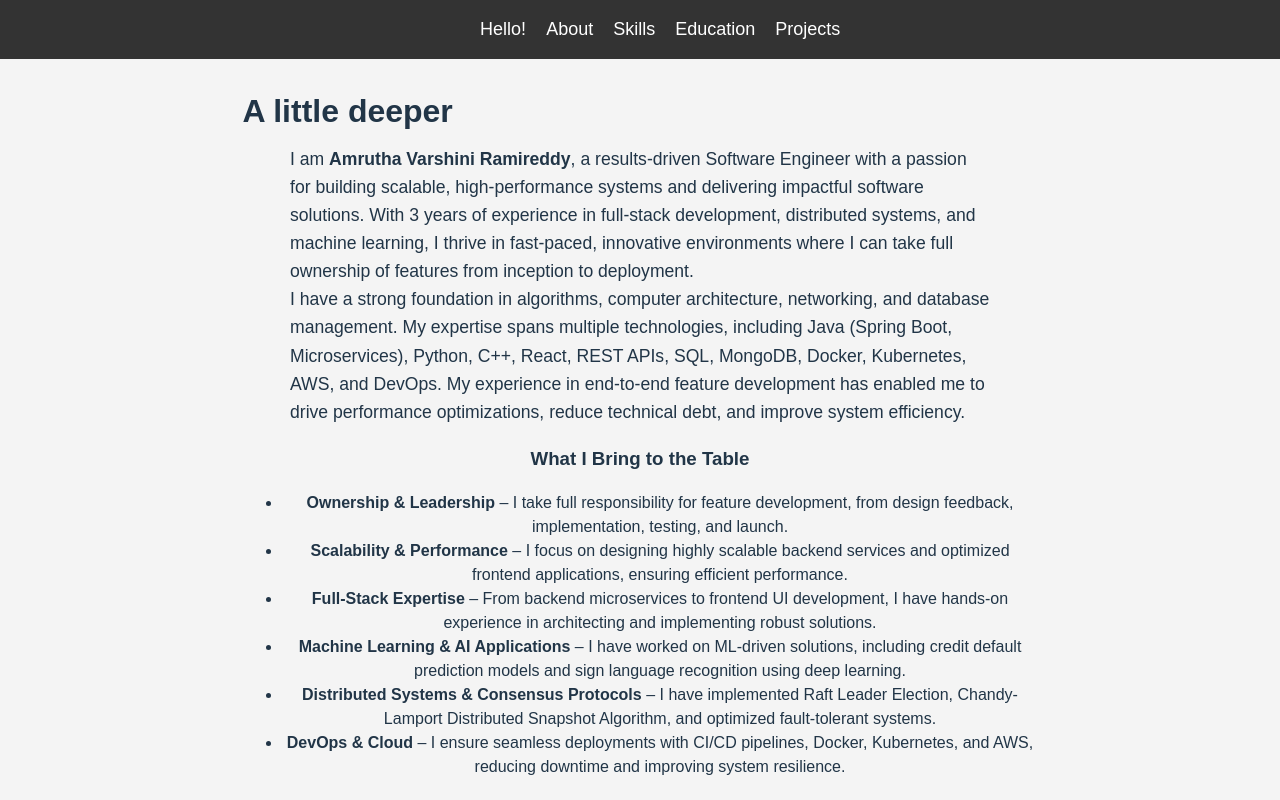
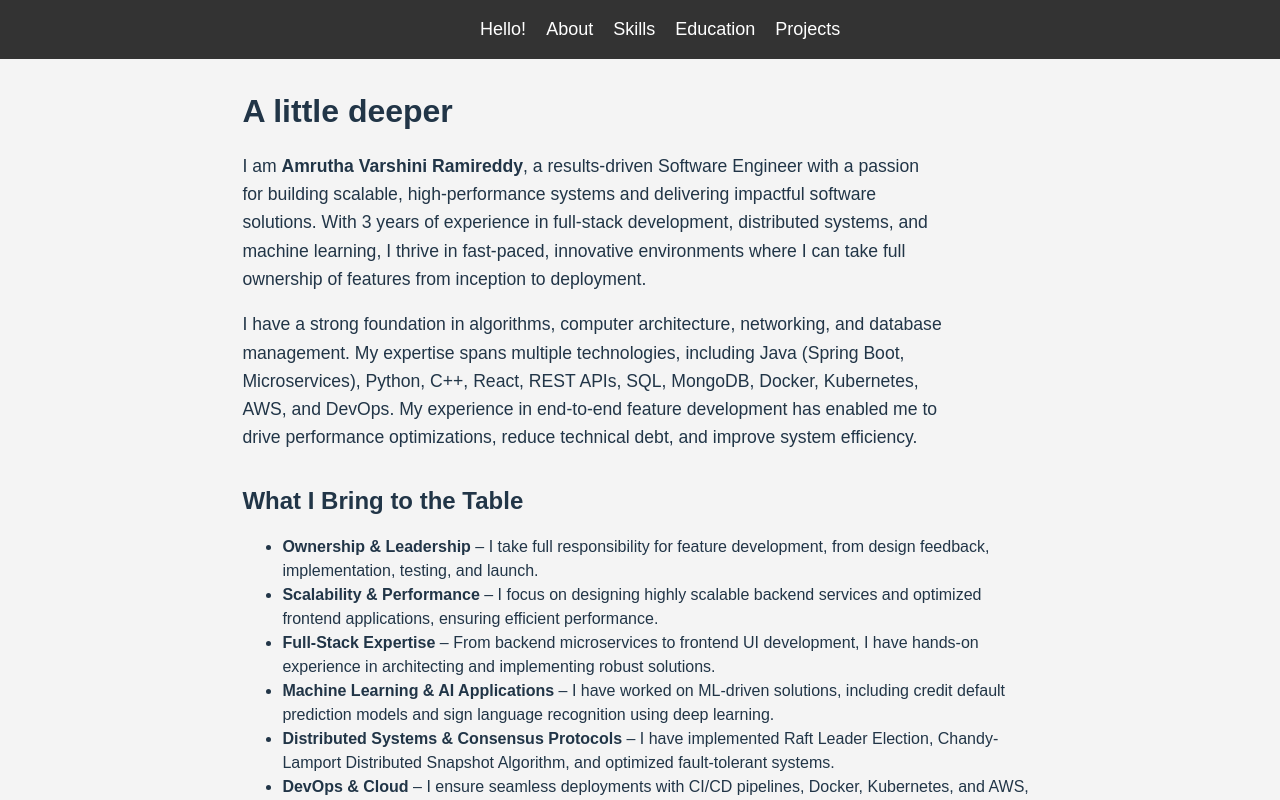
Before and after one commit to Amrutha277/portfolio, a React (Vite) app: page /about in a window 1280 px wide. Shown: the top 800 px of the page. Built offline with nearby package versions, Linux system fonts and the light colour scheme.

Commit message:
about css

```diff
--- a/src/components/About.css
+++ b/src/components/About.css
@@ -1,26 +1,75 @@
-/* src/styles/About.css */
 .about-container {
     width: 100%;
     max-width: 1000px; /* match your other sections' max width if any */
     margin: 0 auto;    /* center horizontally */
-    padding: 60px 8%;/* space around content */
-    text-align: center;/* center text, optional */
+    padding: 60px 8%;  /* space around content */
     box-sizing: border-box;
+    /* Remove text-align: center so everything is left-aligned by default */
   }
 
-  /* If you want a heading style matching other sections */
+  /* Headings and paragraphs left-aligned by default */
+  .about-container h2,
+  .about-container h3,
+  .about-container p,
+  .about-container ul {
+    text-align: left;
+  }
+
+  /* Main heading (e.g., "A little deeper" or "About Me") */
   .about-container h2 {
     font-size: 2rem;
-    margin-bottom: 10px;
-    text-align: left;
-
+    margin-bottom: 1rem;
   }
 
-  /* Paragraph style */
+  /* Subheading (e.g., "What I Bring to the Table") */
+  .about-container h3 {
+    font-size: 1.5rem;
+    margin-top: 2rem;
+    margin-bottom: 1rem;
+  }
+
+  /* Paragraphs */
   .about-container p {
     font-size: 1.1rem;
     line-height: 1.6;
-    max-width: 700px;   /* narrower text block for better readability */
-    margin: 0 auto;     /* center text block */
-    text-align: left;
+    margin-bottom: 1rem; /* spacing after paragraphs */
+    max-width: 700px;    /* narrower text block for better readability */
   }
+
+  /* "What I Bring to the Table" special styling */
+  .table-list {
+    background-color: #f9f9f9;  /* Subtle background */
+    padding: 1.5rem;
+    border-radius: 8px;
+    margin-top: 1.5rem;
+    margin-bottom: 1.5rem;
+  }
+
+  /* Bulleted list styling */
+  .table-list ul {
+    list-style: none;    /* remove default bullets */
+    padding: 0;          /* remove default list padding */
+    margin: 0;           /* remove default list margin */
+  }
+
+  .table-list li {
+    position: relative;
+    margin-bottom: 0.75rem; /* space between items */
+    padding-left: 1.5rem;   /* space to make room for custom bullet */
+    line-height: 1.5;
+  }
+
+  /* Custom bullet symbol (colored dot) */
+  .table-list li::before {
+    content: "•";
+    position: absolute;
+    left: 0;
+    color: #0077b5;      /* or any accent color you prefer */
+    font-size: 1.25rem;
+    line-height: 1.5;
+  }
+
+  /* Optional: highlight the bold text inside bullet points */
+  .table-list li strong {
+    color: #213547;      /* or your preferred accent color */
+  }
```
